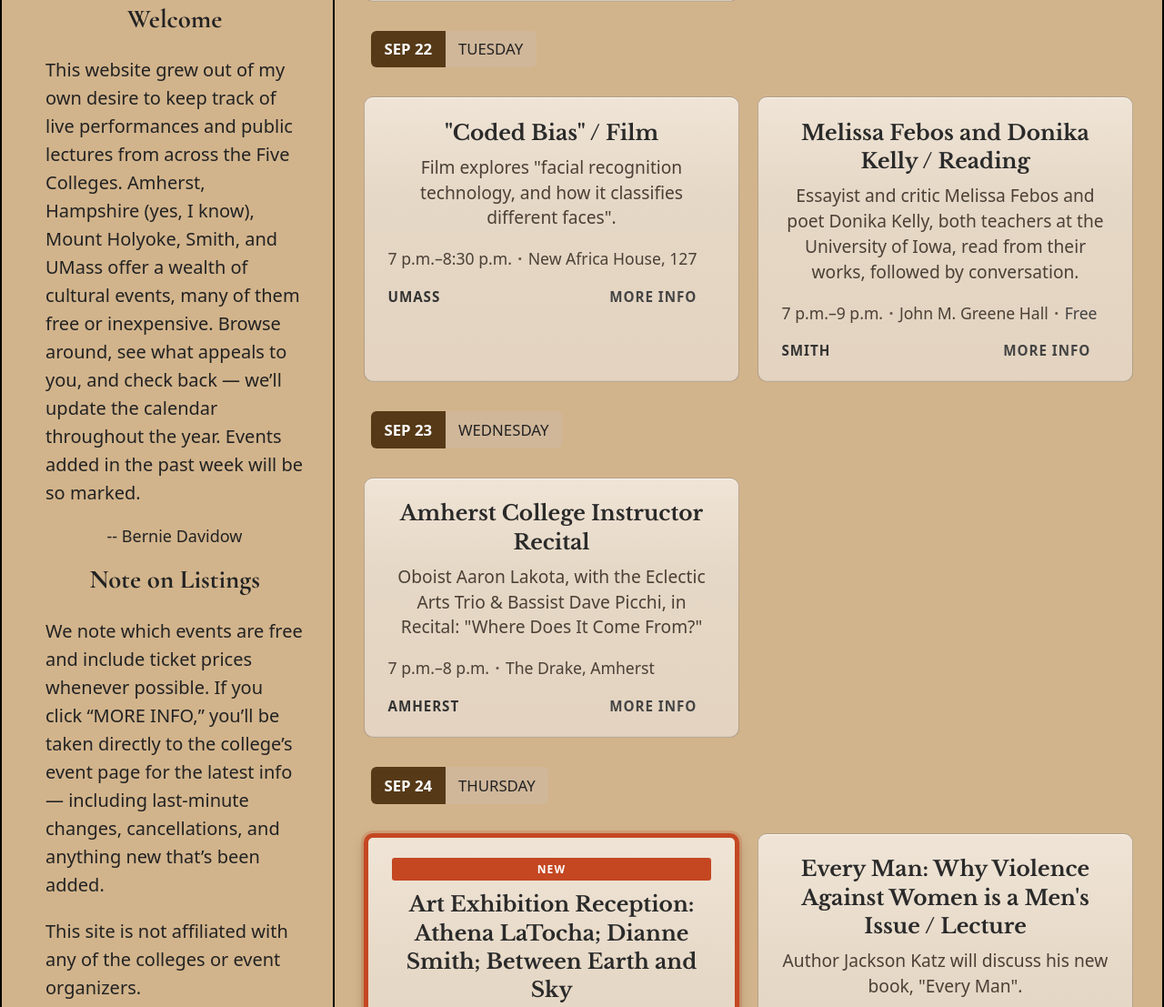
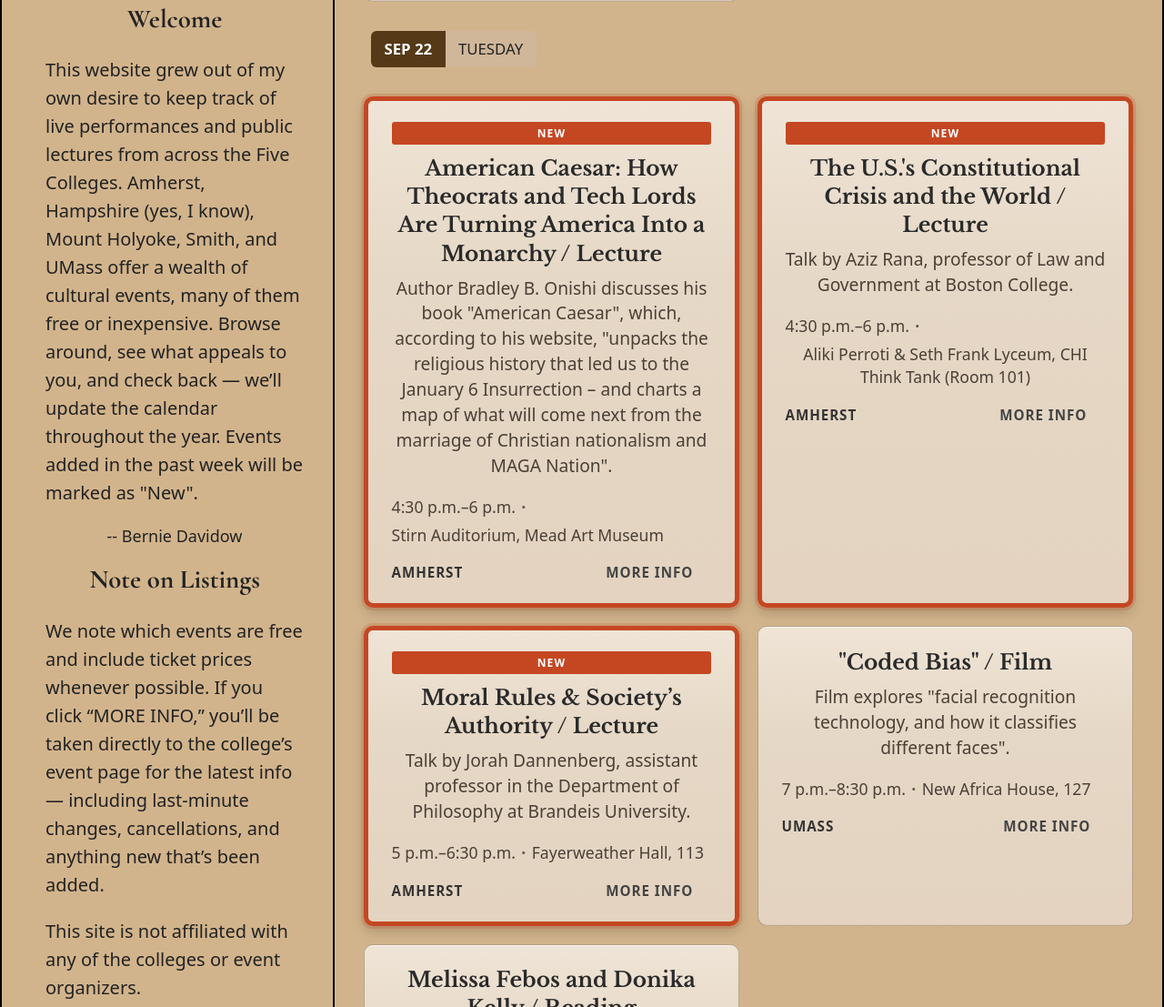
Before and after one commit to TAgeeTD/FiveCollegeFootlights, a website: page index.html in a window 1280 px wide. Shown: the part 1520-2627 px from the top of the page at 91% size. Drawn offline with nearby package versions, Linux system fonts and the light colour scheme.

Commit message:
Adding Amherst lectures
Three are for this week!

```diff
--- a/events.json
+++ b/events.json
@@ -11,6 +11,42 @@
       "tickets": "Free",
       "url": "https://www.umass.edu/music-dance/events/guest-artist-concert-ithaca-winds"
     },
+    {
+      "title": "American Caesar: How Theocrats and Tech Lords Are Turning America Into a Monarchy / Lecture",
+      "titleExplain": "Author Bradley B. Onishi discusses his book \"American Caesar\", which, according to his website, \"unpacks the religious history that led us to the January 6 Insurrection – and charts a map of what will come next from the marriage of Christian nationalism and MAGA Nation\".",
+      "date": "2026-09-22",
+      "startTime": "4:30 p.m.",
+      "endTime": "6 p.m.",
+      "location": "Stirn Auditorium, Mead Art Museum",
+      "college": "Amherst",
+      "tickets": null,
+      "url": "https://www.amherst.edu/news/events/calendar/node/946883",
+      "isNew": true
+    },
+    {
+      "title": "The U.S.'s Constitutional Crisis and the World / Lecture",
+      "titleExplain": "Talk by Aziz Rana, professor of Law and Government at Boston College.",
+      "date": "2026-09-22",
+      "startTime": "4:30 p.m.",
+      "endTime": "6 p.m.",
+      "location": "Aliki Perroti & Seth Frank Lyceum, CHI Think Tank (Room 101)",
+      "college": "Amherst",
+      "tickets": null,
+      "url": "https://www.amherst.edu/news/events/calendar/node/946888",
+      "isNew": true
+    },
+    {
+      "title": "Moral Rules & Society’s Authority / Lecture",
+      "titleExplain": "Talk by Jorah Dannenberg, assistant professor in the Department of Philosophy at Brandeis University.",
+      "date": "2026-09-22",
+      "startTime": "5 p.m.",
+      "endTime": "6:30 p.m.",
+      "location": "Fayerweather Hall, 113",
+      "college": "Amherst",
+      "tickets": null,
+      "url": "https://www.amherst.edu/news/events/calendar/node/946549",
+      "isNew": true
+    },
         {
       "title": "\"Coded Bias\" / Film",
       "titleExplain": "Film explores \"facial recognition technology, and how it classifies different faces\".",
@@ -21,6 +57,18 @@
       "college": "UMass",
       "tickets": null,
       "url": "https://events.umass.edu/event/coded-bias-film-screening"
+    },
+        {
+      "title": "DNA & Archives Reconnected 10,000 Descendants of American Slavery / Lecture",
+      "titleExplain": "Talk by genealogist Nicka Sewell-Smith.",
+      "date": "2026-09-23",
+      "startTime": "7 p.m.",
+      "endTime": "9 p.m.",
+      "location": "Aliki Perroti & Seth Frank Lyceum, CHI Think Tank",
+      "college": "Amherst",
+      "tickets": null,
+      "url": "https://www.amherst.edu/news/events/calendar/node/946422",
+      "isNew": true
     },
         {
       "title": "Amherst College Instructor Recital",
--- a/index.html
+++ b/index.html
@@ -336,7 +336,7 @@
     public lectures from across the Five Colleges. Amherst, Hampshire (yes, I know), Mount Holyoke, Smith, and UMass offer
     a wealth of cultural events, many of them free or inexpensive. Browse
     around, see what appeals to you, and check back — we’ll update
-    the calendar throughout the year. Events added in the past week will be so marked.
+    the calendar throughout the year. Events added in the past week will be marked as "New".
   </p>
 
   <p class="sidebar-text-name">-- Bernie Davidow</p>
```
